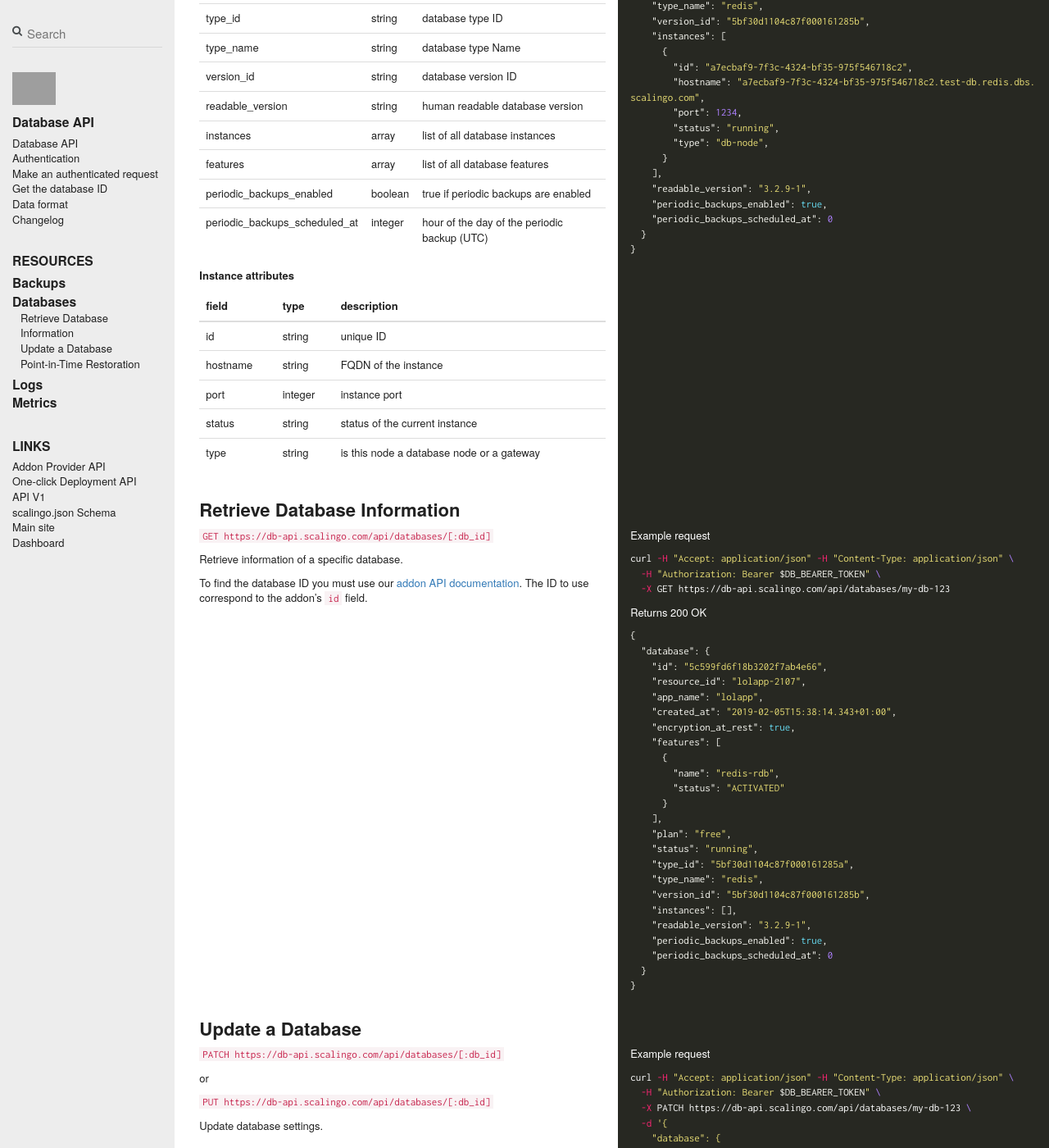
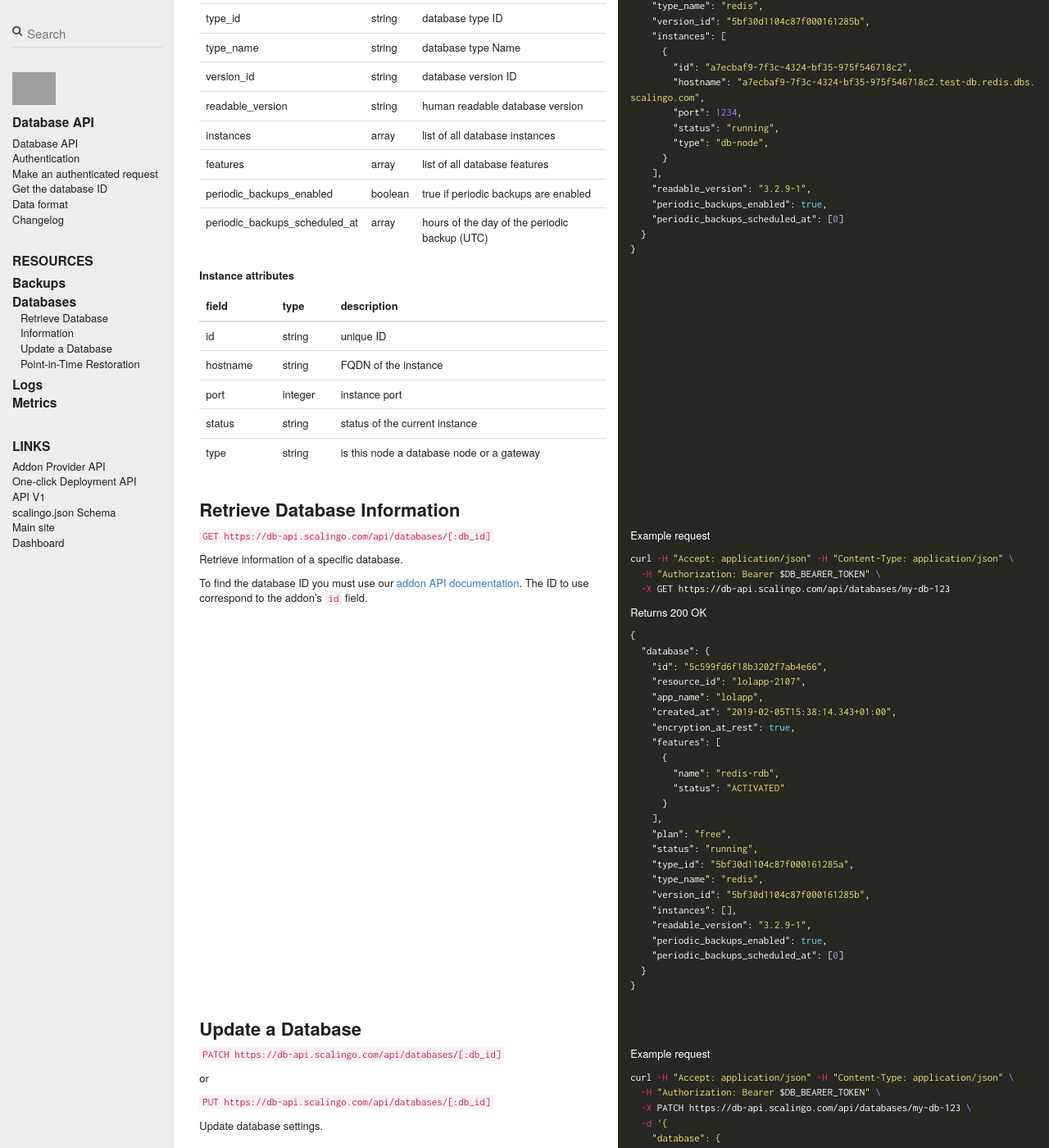
Before and after one commit to jdauphant/developers-documentation, a Jekyll site: the page built from _database_api/databases.md, in a window 1280 px wide and 1400 px high, scrolled down 383 px. Shown: the whole window at 82% size. Built offline with Jekyll 4.4.1, drawn with Linux system fonts in a browser that asks for light colours; nearby versions of some CDN libraries; comment, search, counter and statistics services are not loaded; grey boxes are pictures that could not be loaded.

Commit message:
periodic_backups_scheduled_at is an array of int

````diff
--- a/_database_api/databases.md
+++ b/_database_api/databases.md
@@ -26,7 +26,7 @@ layout: default
 | instances                     | array   | list of all database instances                 |
 | features                      | array   | list of all database features                  |
 | periodic_backups_enabled      | boolean | true if periodic backups are enabled           |
-| periodic_backups_scheduled_at | integer | hour of the day of the periodic backup (UTC)   |
+| periodic_backups_scheduled_at | array   | hours of the day of the periodic backup (UTC)  |
 
 **Instance attributes**
 
@@ -73,7 +73,7 @@ Example object:
     ],
     "readable_version": "3.2.9-1",
     "periodic_backups_enabled": true,
-    "periodic_backups_scheduled_at": 0
+    "periodic_backups_scheduled_at": [0]
   }
 }
 ```
@@ -126,7 +126,7 @@ Returns 200 OK
     "instances": [],
     "readable_version": "3.2.9-1",
     "periodic_backups_enabled": true,
-    "periodic_backups_scheduled_at": 0
+    "periodic_backups_scheduled_at": [0]
   }
 }
 ```
@@ -185,7 +185,7 @@ Returns 200 OK
     "instances": [],
     "readable_version": "3.2.9-1",
     "periodic_backups_enabled": true,
-    "periodic_backups_scheduled_at": 3
+    "periodic_backups_scheduled_at": [3]
   }
 }
 ```
````
